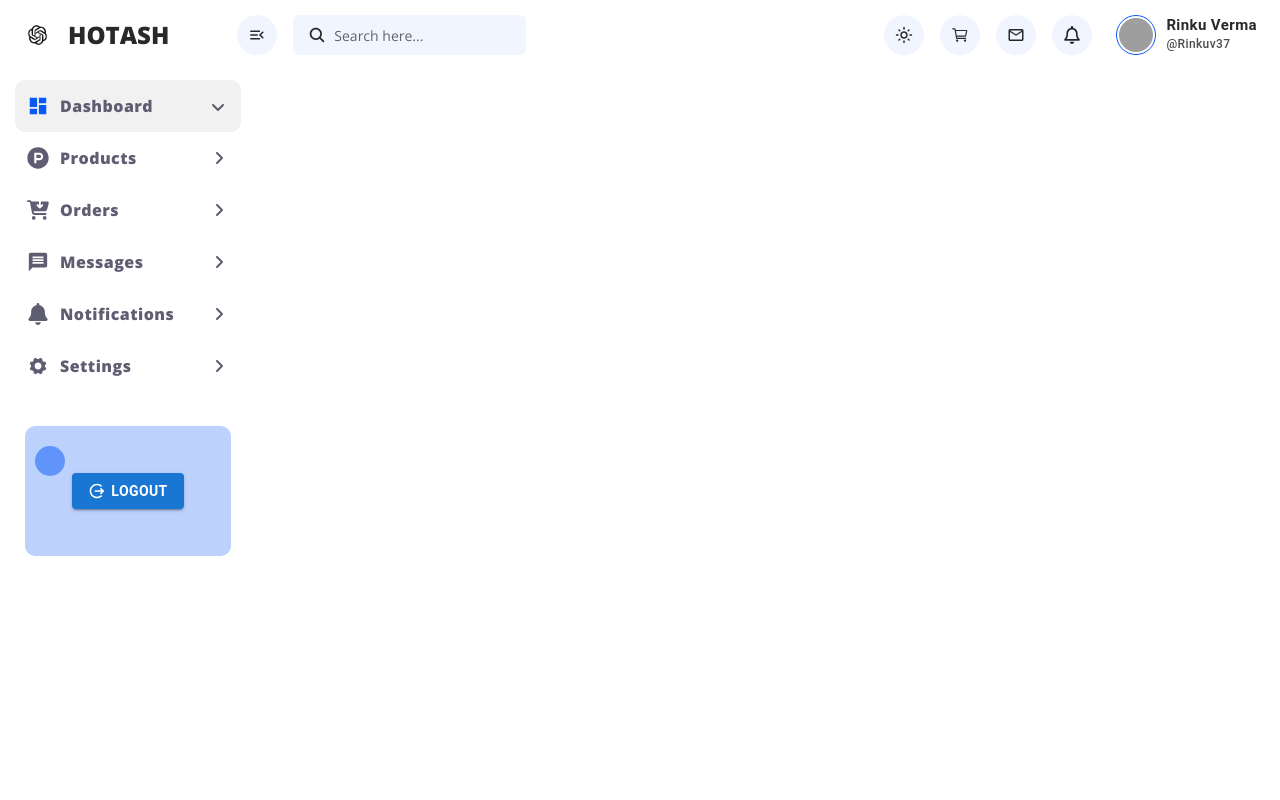
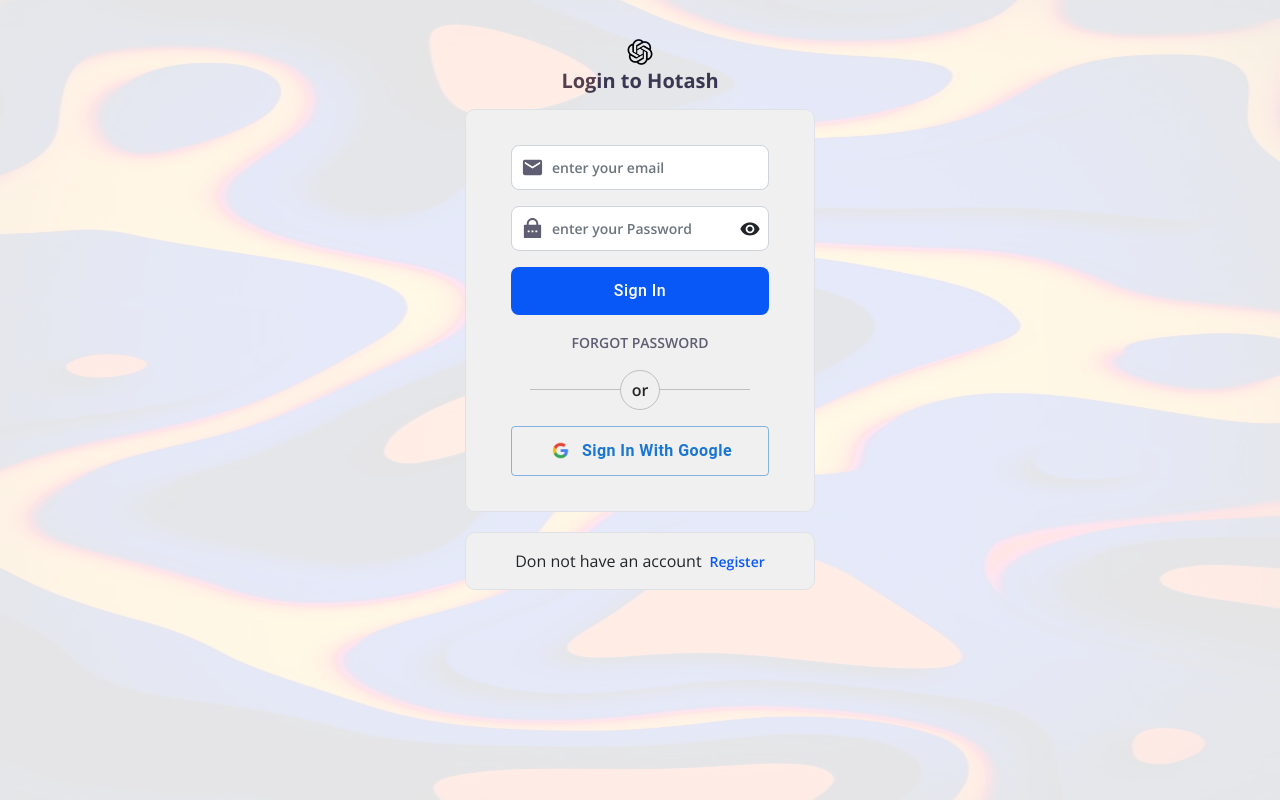
Before and after one commit to nguyenduclinh12/admin-e-conommerce-aut-demo, a React (Create React App) app: page /login in a window 1280 px wide. Built offline with nearby package versions, Linux system fonts and the light colour scheme; grey boxes are pictures that could not be loaded.

Commit message:
done login template admin

```diff
--- a/src/App.css
+++ b/src/App.css
@@ -5,7 +5,16 @@
 ::-webkit-scrollbar{width: 5px !important; height: 5px !important;}
 ::-webkit-scrollbar-thumb{background: #0858f7 !important;}
 ::-webkit-scrollbar-track{background: transparent !important;}
-.btn-blue{background: #0858f7 !important; font-size: 15px !important; font-weight: 500; color: #fff !important; text-transform: capitalize !important; border-radius: 5px !important;}
+.btn-blue{background: #0858f7 !important; font-size: 15px !important; font-weight: 500; color: #fff !important; text-transform: capitalize !important;
+     border-radius: 8px !important;}
+
+.btn-lg{padding: 5px 25px !important;}
+.btn-big{padding: 10px 25px !important;font-size: 16px !important;}
+.btn-round{border-radius: 30px !important;}
+.full{max-width: 100% !important; flex: 0 0 100% !important; width: 100% !important;}
+.link{color:#5e5d72; font-weight: 600;}
+.link:hover{color:#0858f7 !important; text-decoration: none;}
+.link.color{color:#0858f7 !important; text-decoration: none;}
 
 .main .sidebarWrapper{width: 20%;flex: 0 0 20%; transition: all 0.3s ease-in-out;}
 
--- a/src/App.js
+++ b/src/App.js
@@ -5,23 +5,32 @@
 import Header from "./components/Header";
 import Sidebar from "./components/Sidebar";
 import { createContext, useEffect, useState } from "react";
+import Login from "./pages/Login";
 
 const MyContext = createContext();
 function App() {
   const [isToggleSidebar, setIsToggleSidebar] = useState(false);
+  const [isLogin, setIsLogin] = useState(false);
+  const [isHideSidebarAndHeader, setIsHideSidebarAndHeader] = useState(false);
   const values = {
     isToggleSidebar,
     setIsToggleSidebar,
+    isLogin,
+    setIsLogin,
+    isHideSidebarAndHeader,
+    setIsHideSidebarAndHeader,
   };
+  console.log(isHideSidebarAndHeader)
   useEffect(() => {
     // alert(isToggleSidebar);
   }, [isToggleSidebar]);
   return (
     <BrowserRouter>
       <MyContext.Provider value={values}>
-        <Header />
+        {isHideSidebarAndHeader !== true && <Header />}
 
         <div className="main d-flex">
+          {isHideSidebarAndHeader !== true && (
             <div
               className={`sidebarWrapper ${
                 isToggleSidebar === true ? "toggle" : ""
@@ -29,11 +38,13 @@
             >
               <Sidebar />
             </div>
+          )}
           <div
-            className={`content ${isToggleSidebar === true ? "toggle" : ""}`}
+            className={`content ${isHideSidebarAndHeader===true && 'full'} ${isToggleSidebar === true ? "toggle" : ""}`}
           >
             <Routes>
-              <Route to="/" exact={true} index element={<Dashboard />}></Route>
+              <Route path="/" exact={true} index element={<Dashboard />}></Route>
+              <Route path="/login" exact={true} element={<Login />}></Route>
             </Routes>
           </div>
         </div>
--- a/src/components/Header/Header.css
+++ b/src/components/Header/Header.css
@@ -7,6 +7,7 @@
 header button.rounded-circle{min-width: 40px !important; width: 40px !important; height: 40px !important; background: #f0f5ff !important; color: #292929;}
 header button.rounded-circle svg{color:#292929; font-size: 18px !important; transition: all 0.2s ease-in-out;}
 header button.rounded-circle:hover svg{color: #0858f7 !important;}
+header .part2{padding-left: 50px;}
 
 .myAcc{text-align: left !important; color: #0858f7 !important; text-transform: capitalize !important;}
 .userImg{display: flex; align-items: center; justify-content: center; overflow: hidden; width: 40px; height: 40px;border: 1px solid #0858f7; padding: 2px;
--- a/src/components/Header/index.js
+++ b/src/components/Header/index.js
@@ -24,6 +24,7 @@
   const [isOpenNotificationDrop, setIsOpenNotificationDrop] = useState(false);
   const openMyAcc = Boolean(anchorEl);
   const openNotification = Boolean(isOpenNotificationDrop);
+
   const context = useContext(MyContext);
 
   const handleOpenMyAccDrop = (event) => {
@@ -51,7 +52,7 @@
                 <span className="ml-2">HOTASH</span>
               </Link>
             </div>
-            <div className="col-sm-3 d-flex align-items-center part2 pl-4">
+            <div className="col-sm-3 d-flex align-items-center part2">
               <Button
                 className="rounded-circle mr-3"
                 onClick={() =>
@@ -495,6 +496,11 @@
                 </Menu>
               </div>
 
+              {context.isLogin !== true ? (
+                <Link to="/login">
+                  <Button className="btn-blue btn-lg btn-round">Sign In</Button>
+                </Link>
+              ) : (
                 <div className="myAccWrapper">
                   <Button
                     className="myAcc d-flex align-items-center"
@@ -571,6 +577,7 @@
                     </MenuItem>
                   </Menu>
                 </div>
+              )}
             </div>
           </div>
         </div>
--- /dev/null
+++ b/src/pages/Login/Login.css
@@ -0,0 +1,21 @@
+.loginSection{width: 100%;height: 100vh;padding: 35px 25px;background: #fff; position: relative;}
+.loginPattern{width: 100%;height: 100%;opacity: 0.1; position: fixed;top: 0px;left: 0px;z-index: 99; pointer-events: none;}
+.loginSection .loginBox{width: 350px;height: auto; margin: auto;}
+.loginSection .loginBox .wrapper{width: 100%;height: auto;background: #f0f0f0; position: relative;z-index: 100; padding: 35px 45px;}
+.loginSection .loginBox .wrapper .form-control{background: #fff !important; box-shadow: none !important; outline: none !important;
+border-radius: 8px !important; font-size: 14px; font-weight: 600; height: 45px; padding-left: 40px;}
+.loginSection .loginBox .wrapper .form-group{margin-bottom: 15px;}
+.loginSection .loginBox .wrapper .form-group.focus .icon svg{color: #0858f7 !important;}
+.loginSection .loginBox .wrapper .form-control:focus{border: 1px solid #0858f7 !important;}
+.loginSection .loginBox .wrapper .form-group .icon{position: absolute; top: 3px;left: 10px;z-index: 100; font-size: 23px;}
+.loginSection .loginBox .wrapper .form-group .icon svg{color: #5e5d72;}
+
+.toggleShowPassword{position: absolute;top: 10px;right: 8px; cursor: pointer;}
+.toggleShowPassword svg{font-size: 22px;}
+
+.loginSection .loginBox .wrapper .link{font-size: 14px;}
+.loginSection .loginBox .wrapper .or span.line{display: block; width: 35%;height: 1px;background: rgba(0, 0, 0, 0.2);}
+.loginSection .loginBox .wrapper .or span.txt{display: flex;; align-items: center; justify-content: center; font-size: 16px; font-weight: 600; width: 40px;height: 40px;
+    border: 1px solid rgba(0, 0, 0, 0.2);border-radius: 50%;}
+
+.loginWithGoogle{text-transform: capitalize !important; font-weight: bold !important;}
--- /dev/null
+++ b/src/pages/Login/index.js
@@ -0,0 +1,111 @@
+import React, { useContext, useEffect, useState } from "react";
+import "./Login.css";
+import Logo from "../../assets/images/logo.png";
+import { MyContext } from "../../App";
+import Pattern from "./../../assets/images/pattern.jpg";
+import { MdEmail } from "react-icons/md";
+import { RiLockPasswordFill } from "react-icons/ri";
+import { IoMdEye, IoMdEyeOff } from "react-icons/io";
+import { Button } from "@mui/material";
+import { Link } from "react-router-dom";
+import googleIcon from "./../../assets/images/google.png";
+
+const Login = () => {
+  const context = useContext(MyContext);
+  const [inputIndex, setInputIndex] = useState(null);
+  const [isShowPassword, setIsShowPassword] = useState(false);
+
+  useEffect(() => {
+    context.setIsHideSidebarAndHeader(true);
+  }, []);
+  const focusInput = (index) => {
+    setInputIndex(index);
+  };
+  return (
+    <>
+      <img src={Pattern} alt="" className="loginPattern" />
+      <section className="loginSection">
+        <div className="loginBox">
+          <div className="logo text-center">
+            <img src={Logo} width="60px" alt="" />
+            <h5 className="font-weight-bold">Login to Hotash</h5>
+          </div>
+
+          <div className="wrapper mt-3 card border">
+            <form action="">
+              <div
+                className={`form-group mb-3 position-relative ${
+                  inputIndex === 0 && "focus"
+                }`}
+              >
+                <span className="icon">
+                  <MdEmail></MdEmail>
+                </span>
+                <input
+                  type="text"
+                  className="form-control"
+                  placeholder="enter your email"
+                  onFocus={() => focusInput(0)}
+                  onBlur={() => setInputIndex(null)}
+                />
+              </div>
+              <div
+                className={`form-group mb-3 position-relative ${
+                  inputIndex === 1 && "focus"
+                }`}
+              >
+                <span className="icon">
+                  <RiLockPasswordFill></RiLockPasswordFill>
+                </span>
+                <input
+                  type={`${isShowPassword === true ? "text" : "password"}`}
+                  className="form-control"
+                  placeholder="enter your Password"
+                  onFocus={() => focusInput(1)}
+                  onBlur={() => setInputIndex(null)}
+                />
+                <span
+                  className="toggleShowPassword"
+                  onClick={() => setIsShowPassword(!isShowPassword)}
+                >
+                  {isShowPassword === true ? <IoMdEyeOff /> : <IoMdEye />}
+                </span>
+              </div>
+              <div className="form-group">
+                <Button className="btn-blue btn-lg w-100 btn-big">
+                  Sign In
+                </Button>
+              </div>
+              <div className="form-group text-center mb-0">
+                <Link className="link" to={"/forgot-password"}>
+                  FORGOT PASSWORD
+                </Link>
+                <div className="d-flex align-items-center justify-content-center or mt-3 mb-3">
+                  <span className="line"></span>
+                  <span className="txt">or</span>
+                  <span className="line"></span>
+                </div>
+                <Button
+                  className="w-100 btn-lg btn-big loginWithGoogle"
+                  variant="outlined"
+                >
+                  <img src={googleIcon} width="25px" alt="" />
+                  &nbsp; Sign In With Google
+                </Button>
+              </div>
+            </form>
+          </div>
+          <div className="wrapper mt-3 card border p-3">
+            <span className="text-center">
+              Don not have an account
+              <Link to={"/signUp"} className="link color ml-2">
+                Register
+              </Link>
+            </span>
+          </div>
+        </div>
+      </section>
+    </>
+  );
+};
+export default Login;
```
Also changed, not shown: src/assets/images/google.png (added), src/assets/images/pattern.jpg (added). Lines whose indentation alone changed are shown as unchanged.
